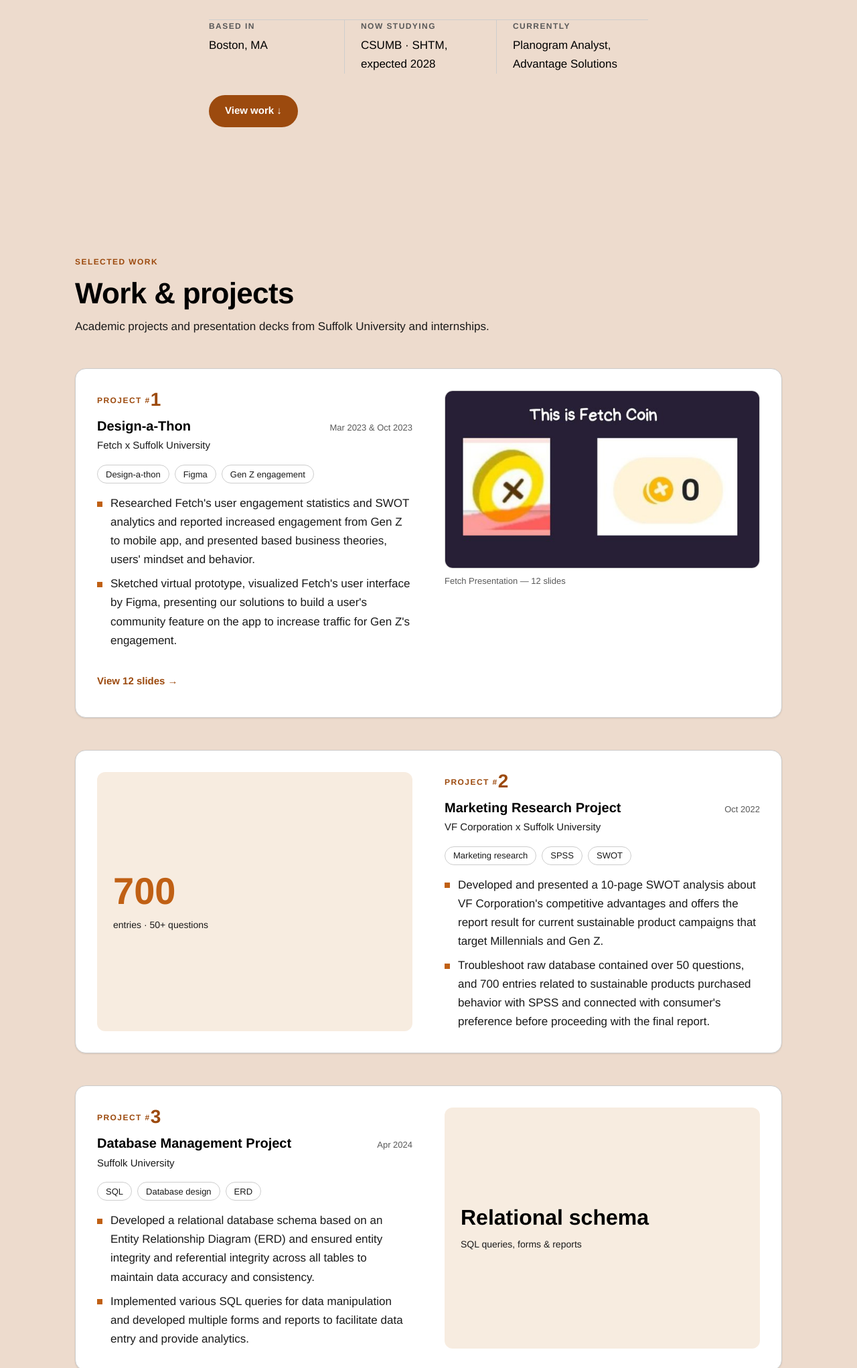
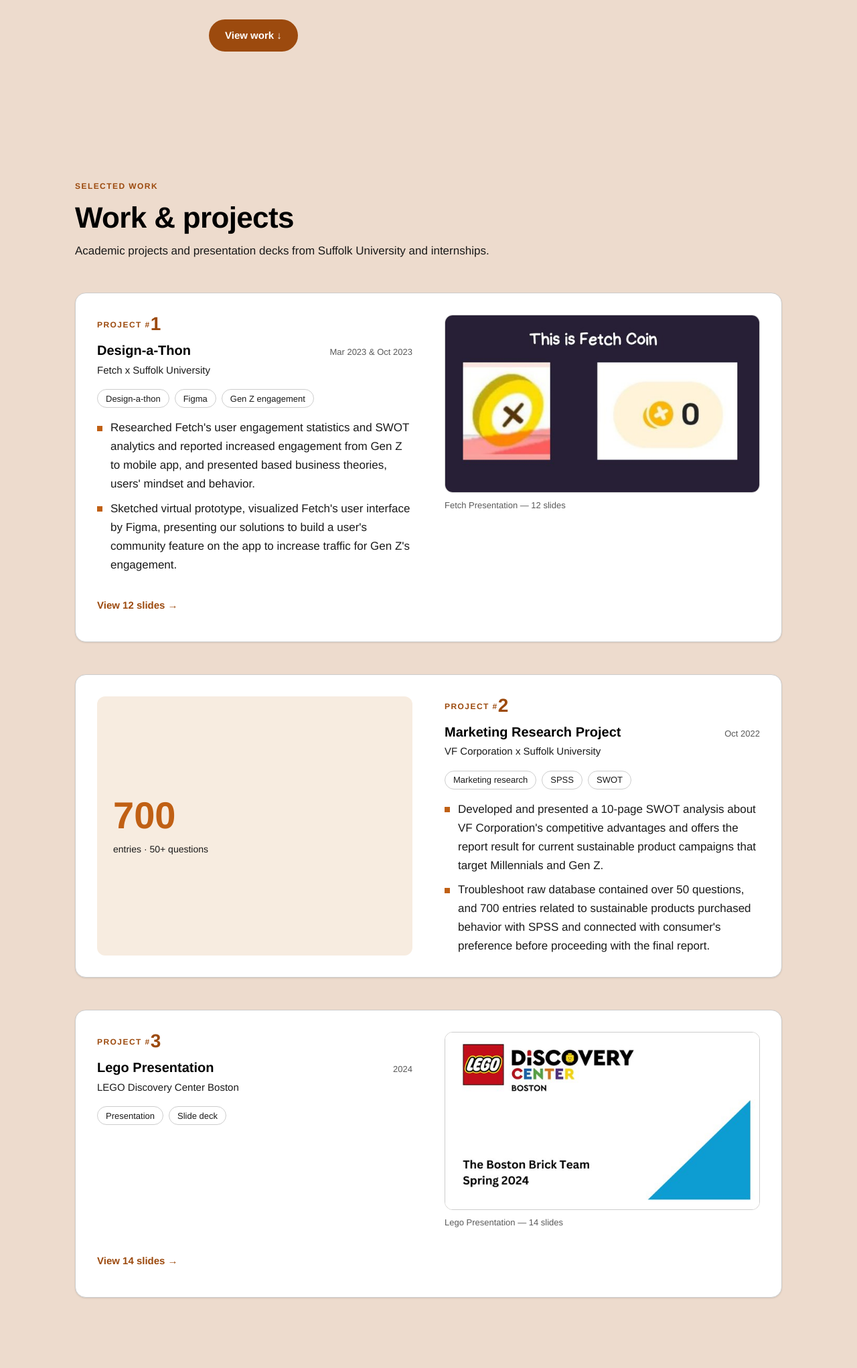
Before and after one commit to ninhha12/ninhha12.github.io, a plain HTML site: page index.html in a window 1280 px wide. Shown: the part 1326-3369 px from the top of the page at 67% size. Drawn offline with Linux system fonts and the light colour scheme.

Commit message:
Remove About quick-facts row, Database Management project, BLOQ subtitle
- Drop the Based in / Now studying / Currently row under the About
  intro, and its now-unused CSS.
- Drop Project #3 (Database Management Project); the Lego deck becomes
  Project #3 and is no longer flipped, so desktop steps still alternate.
- Drop the "Content Creator, Reviewer Specialize" line in the BLOQ box.

Co-Authored-By: Claude Opus 5.5 <noreply@anthropic.com>
Claude-Session: https://claude.ai/code/session_01F8TWfpHph1VcdSHYcKujAk

```diff
--- a/assets/css/main.css
+++ b/assets/css/main.css
@@ -310,36 +310,6 @@ h3 { font-size: 1.25rem; line-height: 1.3; font-weight: 600; }
   color: var(--ink);
   max-width: 720px;
   margin: 24px 0 0;
-}
-.quick-facts {
-  display: flex;
-  flex-direction: column;
-  margin: 32px 0 0;
-  padding: 0;
-  list-style: none;
-  border-top: 1px solid var(--line);
-}
-.quick-facts li { padding: 16px 0; border-bottom: 1px solid var(--line); }
-.quick-facts .qf-label {
-  display: block;
-  font-family: var(--font-mono);
-  font-size: 12px;
-  font-weight: 600;
-  letter-spacing: 0.12em;
-  text-transform: uppercase;
-  color: var(--muted);
-  margin-bottom: 4px;
-}
-.quick-facts .qf-value { font-weight: 500; }
-@media (min-width: 1024px) {
-  .quick-facts { flex-direction: row; }
-  .quick-facts li {
-    flex: 1;
-    padding: 0 24px;
-    border-bottom: none;
-    border-left: 1px solid var(--line);
-  }
-  .quick-facts li:first-child { padding-left: 0; border-left: none; }
 }
 .hero-ctas {
   display: flex;
--- a/index.html
+++ b/index.html
@@ -81,11 +81,6 @@
           <h2 id="about-heading">About me</h2>
           <p class="role">Completing Sustainable Hospitality &amp; Tourism Management at CSU Monterey Bay</p>
           <p class="intro">Hello! I'm Ninh (Johnny) Ha, a Business Analytics &amp; Information Systems graduate of Suffolk University Sawyer Business School (May 2024). I'm deeply passionate about transforming data into actionable insights and crafting strategies that enhance customer experiences and drive business growth. My journey has been a blend of academic and practical applications, from enhancing digital marketing strategies to diving deep into consumer behavior analysis.</p>
-          <ul class="quick-facts">
-            <li><span class="qf-label">Based in</span><span class="qf-value">Boston, MA</span></li>
-            <li><span class="qf-label">Now studying</span><span class="qf-value">CSUMB · SHTM, expected 2028</span></li>
-            <li><span class="qf-label">Currently</span><span class="qf-value">Planogram Analyst, Advantage Solutions</span></li>
-          </ul>
           <div class="hero-ctas">
             <a class="btn" href="#work">View work ↓</a>
           </div>
@@ -243,35 +238,6 @@
             <div class="step-grid">
               <div class="step-text">
                 <p class="step-kicker">Project #<span class="step-num">3</span></p>
-            <div class="card-head">
-              <h3>Database Management Project</h3>
-              <span class="card-date"><time datetime="2024-04">Apr 2024</time></span>
-            </div>
-            <p class="card-org">Suffolk University</p>
-            <ul class="chips">
-              <li class="chip">SQL</li>
-              <li class="chip">Database design</li>
-              <li class="chip">ERD</li>
-            </ul>
-            <ul class="bullets">
-              <li>Developed a relational database schema based on an Entity Relationship Diagram (ERD) and ensured entity integrity and referential integrity across all tables to maintain data accuracy and consistency.</li>
-              <li>Implemented various SQL queries for data manipulation and developed multiple forms and reports to facilitate data entry and provide analytics.</li>
-            </ul>
-              </div>
-              <div class="step-media">
-                <div class="step-visual">
-                  <span class="metric-text">Relational schema</span>
-                  <span class="metric-label">SQL queries, forms &amp; reports</span>
-                </div>
-              </div>
-            </div>
-          </article>
-
-          <!-- Project 4 — flipped: visual left, text right on desktop -->
-          <article class="card step step--flip reveal">
-            <div class="step-grid">
-              <div class="step-text">
-                <p class="step-kicker">Project #<span class="step-num">4</span></p>
             <div class="card-head">
               <h3>Lego Presentation</h3>
               <span class="card-date"><time datetime="2024">2024</time></span>
@@ -453,7 +419,6 @@
             </div>
             <div class="inset-box">
               <h4>Work art at BLOQ</h4>
-              <p>Content Creator, Reviewer Specialize — (Vietnamese Content)</p>
               <div class="bloq-art">
                 <a href="https://www.behance.net/gallery/180780285/Summer-Weekend-Market-Standee-Board" target="_blank" rel="noopener">
                   <figure>
```
Also changed, not shown: 1 other file.
